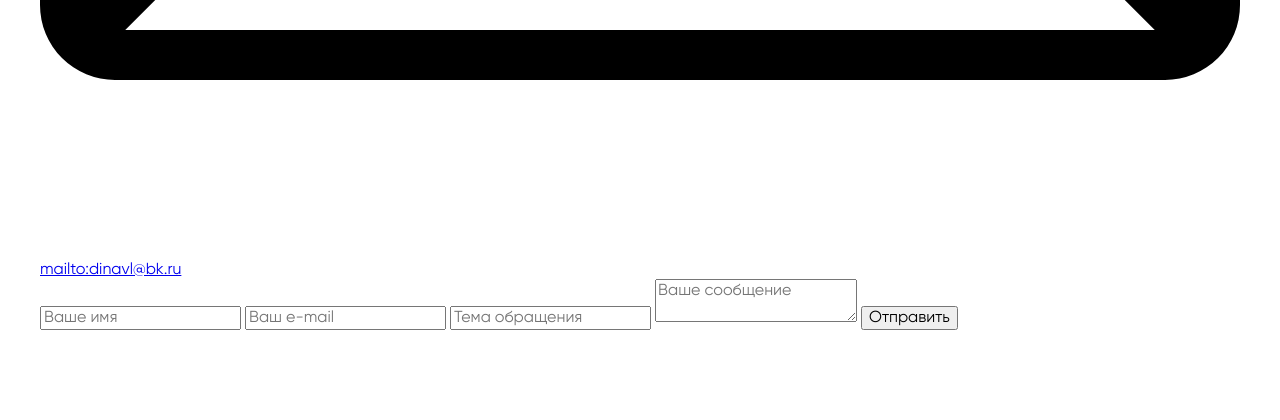
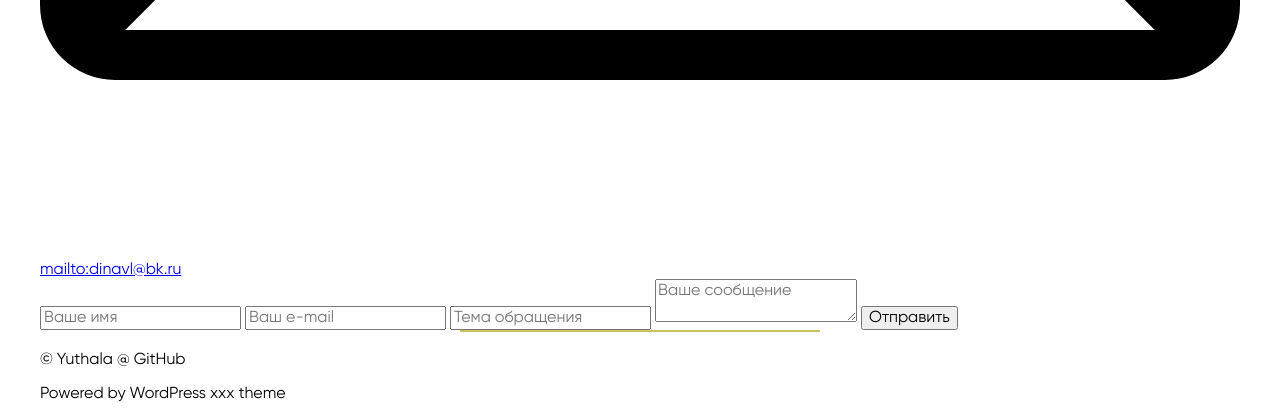
Before and after one commit to Yuthala/Limonero, a PHP site: page / in a window 1280 px wide. Shown: the part 3882-4302 px from the top of the page. Before the commit the page ends 4212 px from the top, so only its background shows below. Run offline with PHP 8.4, Linux system fonts and the light colour scheme.

Commit message:
html footer

```diff
--- a/index.html
+++ b/index.html
@@ -129,15 +129,27 @@
 							<div class="contacts__text"><a href="#" target="_blank">mailto:dinavl@bk.ru</a></div>
 						</div>
 					</div>
-					<div class="contacts__box">
+					<form class="contacts__box">
 						<input type="text" placeholder="Ваше имя">
 						<input type="email" placeholder="Ваш e-mail">
 						<input type="text" placeholder="Тема обращения">
 						<textarea placeholder="Ваше сообщение"></textarea>
 						<button>Отправить</button>
-					</div>
+					</form>
 				</div>
 		</section>
 	</main>
+
+	<footer>
+		<div class="container">
+			<div class="divider"></div>
+			<h3 class="warning"></h3>
+			<h3 class="policy"></h3>
+			<div class="footer__author">
+				<p class="footer__author-text">© Yuthala @ GitHub</p>
+				<p class="footer__author-text">Powered by WordPress xxx theme</p>
+			</div>
+		</div>
+	</footer>
 </body>
 </html>
--- a/scss/_about.scss
+++ b/scss/_about.scss
@@ -35,10 +35,3 @@
 	}
 
 }
-
-.divider {
-	height: 2px;
-	width: 30%;
-	margin: 0 auto;
-	background-color: $light_accent;
-}
--- a/scss/style.scss
+++ b/scss/style.scss
@@ -25,3 +25,11 @@ body {
 	text-transform: uppercase;
 	text-align: center;
 }
+
+
+.divider {
+	height: 2px;
+	width: 30%;
+	margin: 0 auto;
+	background-color: $light_accent;
+}
```
Also changed, not shown: css/style.min.css.
